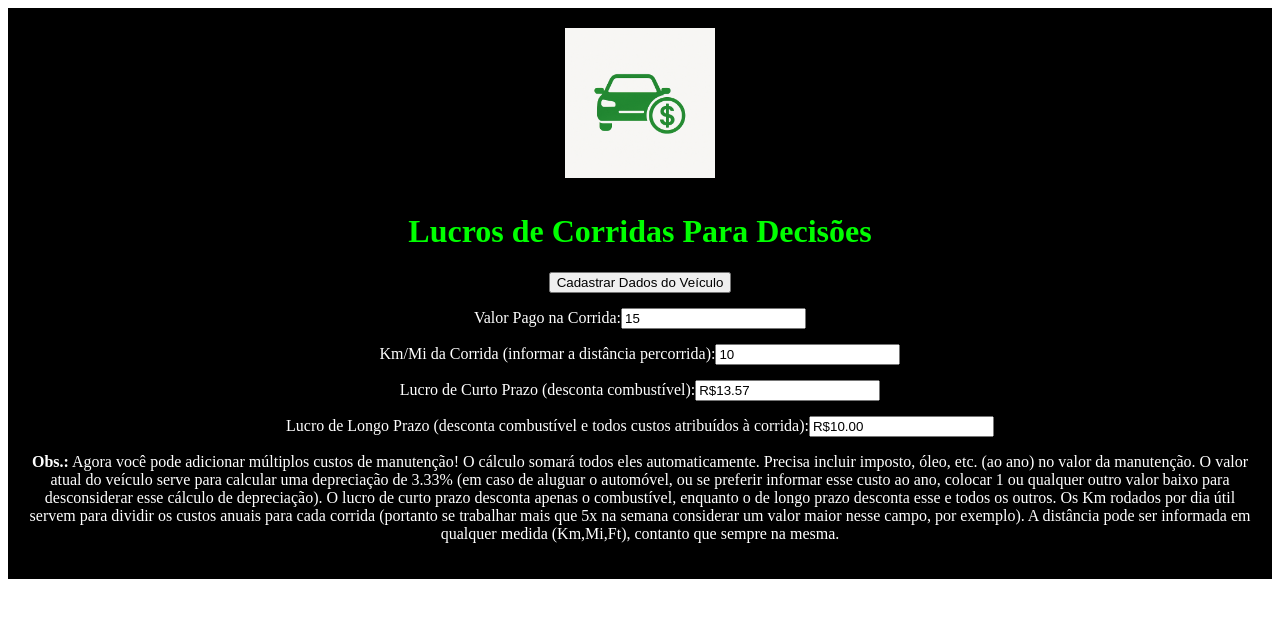
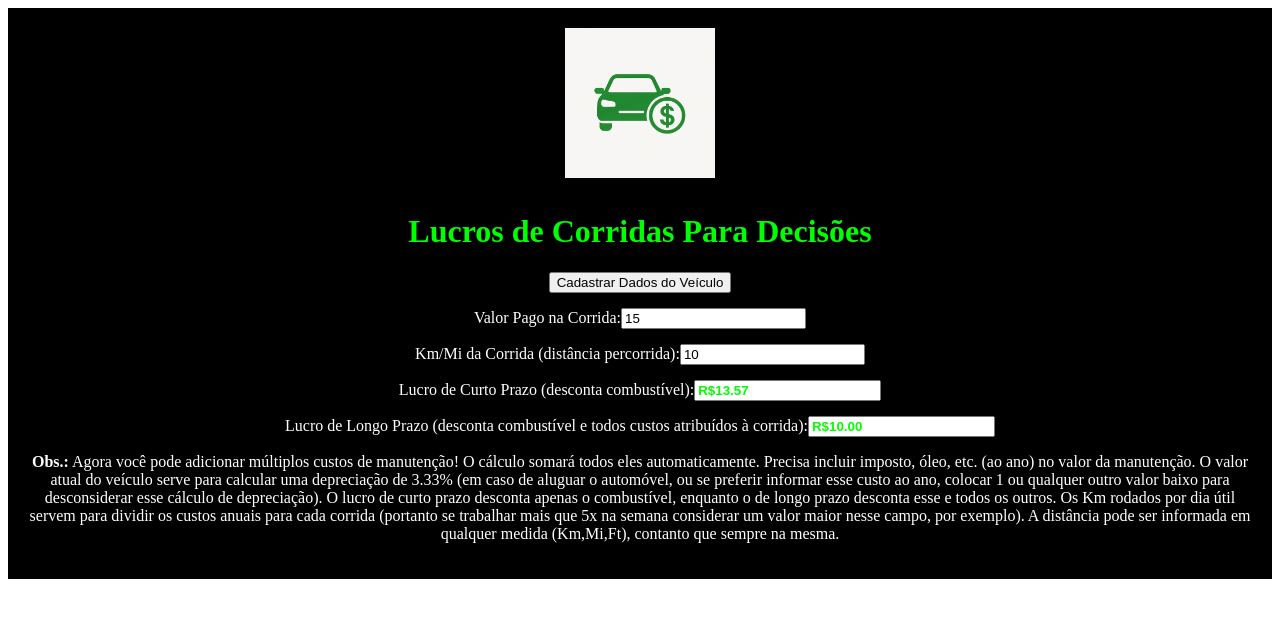
Before and after one commit to bracco42/AppLucro.com, a Next.js app: page / in a window 1280 px wide. Shown: the top 618 px of the page. Built offline with nearby package versions, Linux system fonts and the light colour scheme.

Commit message:
Update page.tsx - ficar verde campos de resultado

```diff
--- a/app/page.tsx
+++ b/app/page.tsx
@@ -173,7 +173,7 @@ export default function CalculoLucro() {
       </div>
 
       <div style={{ margin: '15px 0' }}>
-        <label>Km/Mi da Corrida (informar a distância percorrida):</label>
+        <label>Km/Mi da Corrida (distância percorrida):</label>
         <input
           type="number"
           value={KmRodados}
@@ -183,12 +183,22 @@ export default function CalculoLucro() {
 
       <div style={{ margin: '15px 0' }}>
         <label>Lucro de Curto Prazo (desconta combustível):</label>
-        <input type="text" value={lucroCurtoPrazo !== null ? `R$${lucroCurtoPrazo.toFixed(2)}` : ''} readOnly />
+        <input
+          type="text"
+          value={lucroCurtoPrazo !== null ? `R$${lucroCurtoPrazo.toFixed(2)}` : ''}
+          readOnly
+          style={{ color: '#0f0', fontWeight: 'bold' }}
+        />
       </div>
 
       <div style={{ margin: '15px 0' }}>
         <label>Lucro de Longo Prazo (desconta combustível e todos custos atribuídos à corrida):</label>
-        <input type="text" value={lucroLongoPrazo !== null ? `R$${lucroLongoPrazo.toFixed(2)}` : ''} readOnly />
+        <input
+          type="text"
+          value={lucroLongoPrazo !== null ? `R$${lucroLongoPrazo.toFixed(2)}` : ''}
+          readOnly
+          style={{ color: '#0f0', fontWeight: 'bold' }}
+        />
       </div>
 
       <p>
```
